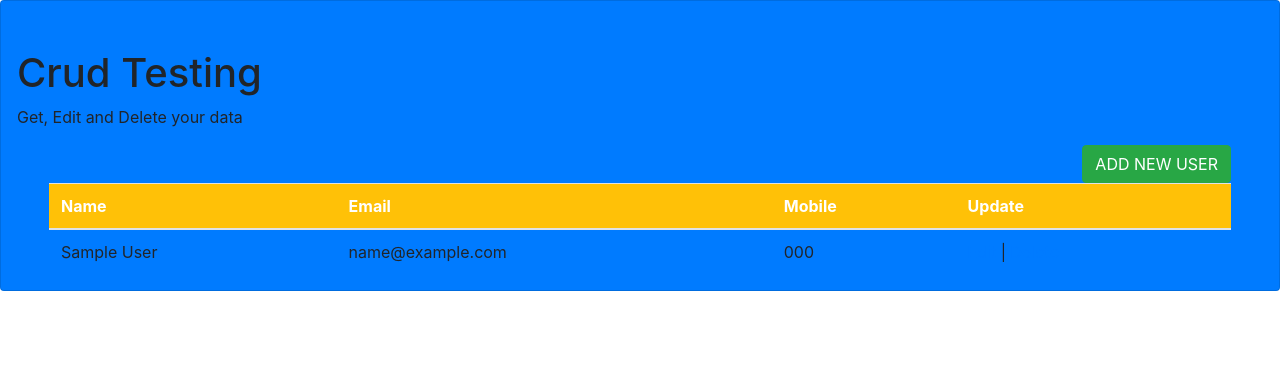
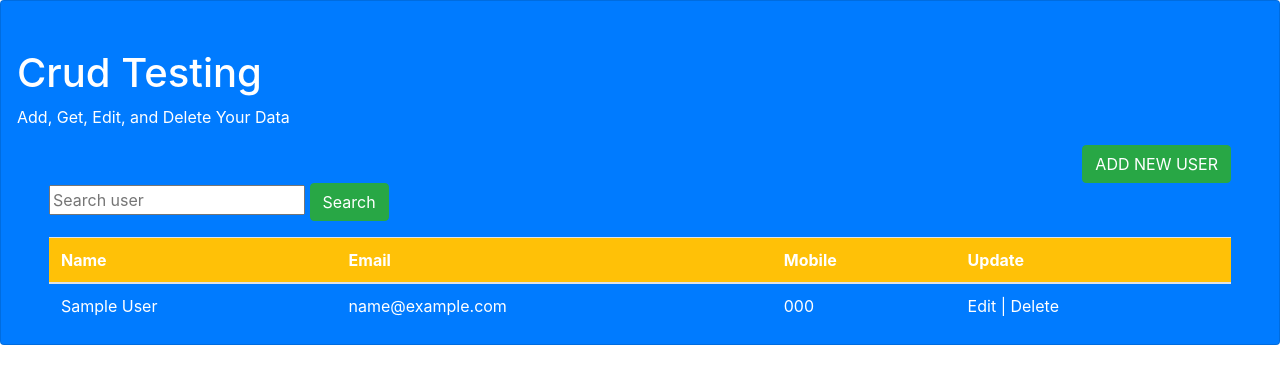
Before and after one commit to ajailani4/simple-crud, a PHP site: page / in a window 1280 px wide. Shown: the top 384 px of the page. Run offline with PHP 8.4, Linux system fonts and the light colour scheme; tables that the repository leaves empty or names only in its code hold one stand-in row (values such as "Sample post").

Commit message:
Add search user feature

```diff
--- a/index.php
+++ b/index.php
@@ -3,6 +3,11 @@
 
     //Fetch all users data from Database
     $result = mysqli_query($mysqli, "SELECT * FROM users ORDER BY id DESC");
+
+    if(isset($_POST["submit"])) {
+        $userName = $_POST["search"];
+        $result = mysqli_query($mysqli, "SELECT * FROM users WHERE name LIKE '%$userName%'");
+    }
 ?>
 
 <html>
@@ -15,44 +20,49 @@
         <div class="card bg-primary">
 
             <div class = "mt-5 ml-3">
-                <h1>Crud Testing</h1>
+                <h1 class="text-white">Crud Testing</h1>
              </div>
 
             <div class= "mt-0 ml-3">
-                <p>Get, Edit and Delete your data</p>
+                <p class="text-white">Add, Get, Edit, and Delete Your Data</p>
             </div>
 
             <div class= "text-right mr-5 ">
                 <a href="add_user.php" class = "btn btn-success text-white">ADD NEW USER</a>
             </div>
 
+            <div class="mr-5 ml-5">
+                <div class="search_user">
+                    <form action="" method="POST">
+                        <input type="text" name="search" placeholder="Search user">
+                        <button name="submit" class="btn btn-success text-white">Search</button>
+                    </form>
+                </div>
 
-
-        <div class="mr-5 ml-5">
                 <table width="80%" class="Table">
                     <thead  class = "card-header bg-warning text-white">
                         <tr>
-
                             <th scope="col">Name</th>
                             <th scope="col">Email</th>
                             <th scope="col">Mobile</th>
                             <th scope="col">Update</th>
-
                     </tr>
                     </thead>
-        </div>
+
                     <?php
-                    while($user_data = mysqli_fetch_array($result))
-                {
+                        while($user_data = mysqli_fetch_array($result)) {
                             echo("<tr>");
-                        echo("<td>" . $user_data["name"] . "</td>");
-                        echo("<td>" . $user_data["email"] . "</td>");
-                        echo("<td>" . $user_data["mobile"] . "</td>");
-                        echo("<td> <a href='edit_user.php?id=$user_data[id]'>Edit</a> | <a href='delete_user.php?id=$user_data[id]'>Delete</a> </td>");
+                            echo("<td class='text-white'>" . $user_data["name"] . "</td>");
+                            echo("<td class='text-white'>" . $user_data["email"] . "</td>");
+                            echo("<td class='text-white'>" . $user_data["mobile"] . "</td>");
+                            echo("<td class='text-white'>
+                                <a class='text-white' href='edit_user.php?id=$user_data[id]'>Edit</a> |
+                                <a class='text-white' href='delete_user.php?id=$user_data[id]'>Delete</a> </td>");
                             echo("</tr>");
                         }
                     ?>
                 </table>
             </div>
+        </div>
     </body>
 </html>
```
Lines whose indentation alone changed are shown as unchanged.
